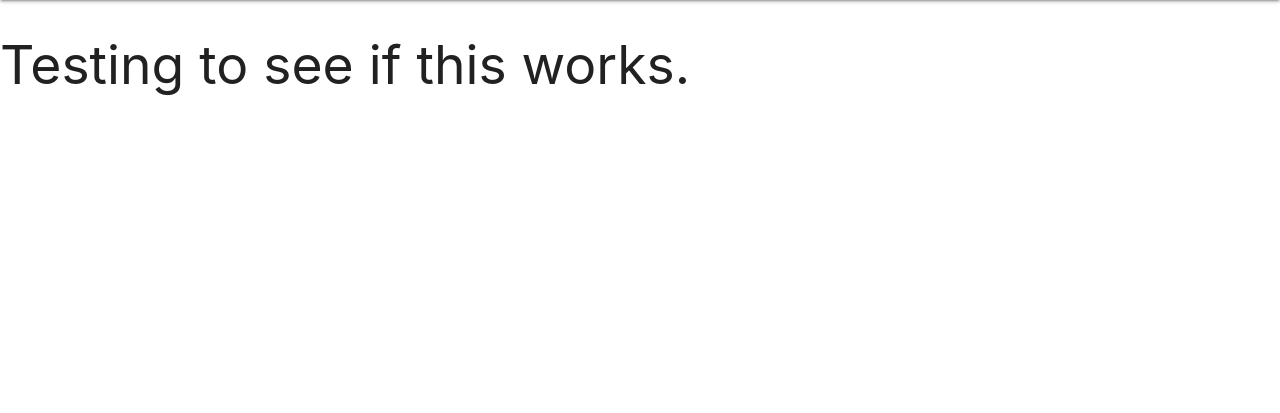
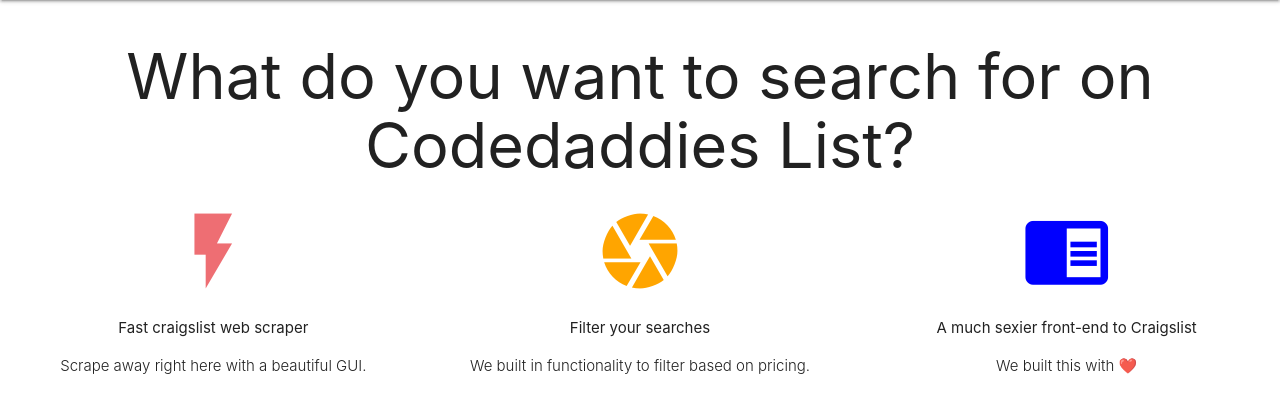
Before and after one commit to acharyabibash/codedaddies_list, a Django app: page / in a window 1280 px wide. Shown: the part 64-477 px from the top of the page. Run offline with Django 3.2, Linux system fonts and the light colour scheme.

Commit message:
Third: 1.10.06 Rafey Qazi

```diff
--- a/templates/base.html
+++ b/templates/base.html
@@ -22,6 +22,38 @@
             </ul>
         </div>
     </nav>
-    <h2>Testing to see if this works.</h2>
+    <h1 style="text-align: center">What do you want to search for on Codedaddies List?</h1>
+    <div class="row">
+        <div class="col s4">
+            <!-- Promo Content 1 goes here -->
+            <div class="center">
+                <i class="large material-icons" style="color: #EE6E73">flash_on</i>
+                <p>Fast craigslist web scraper</p>
+                <p class="light center">Scrape away right here with a beautiful GUI.</p>
+            </div>
+        </div>
+
+        <div class="col s4">
+            <!-- Promo Content 2 goes here -->
+            <div class="center">
+                <i class="large material-icons" style="color: orange">camera</i>
+                <p>Filter your searches</p>
+                <p class="light center">We built in functionality to filter based on pricing.</p>
+            </div>
+        </div>
+
+        <div class="col s4">
+            <!-- Promo Content 3 goes here -->
+            <div class="center">
+                <i class="large material-icons" style="color: blue">chrome_reader_mode</i>
+                <p>A much sexier front-end to Craigslist</p>
+                <p class="light center">We built this with ❤️</p>
+            </div>
+        </div>
+
+
+    </div>
+
+
 </body>
 </html>
```
